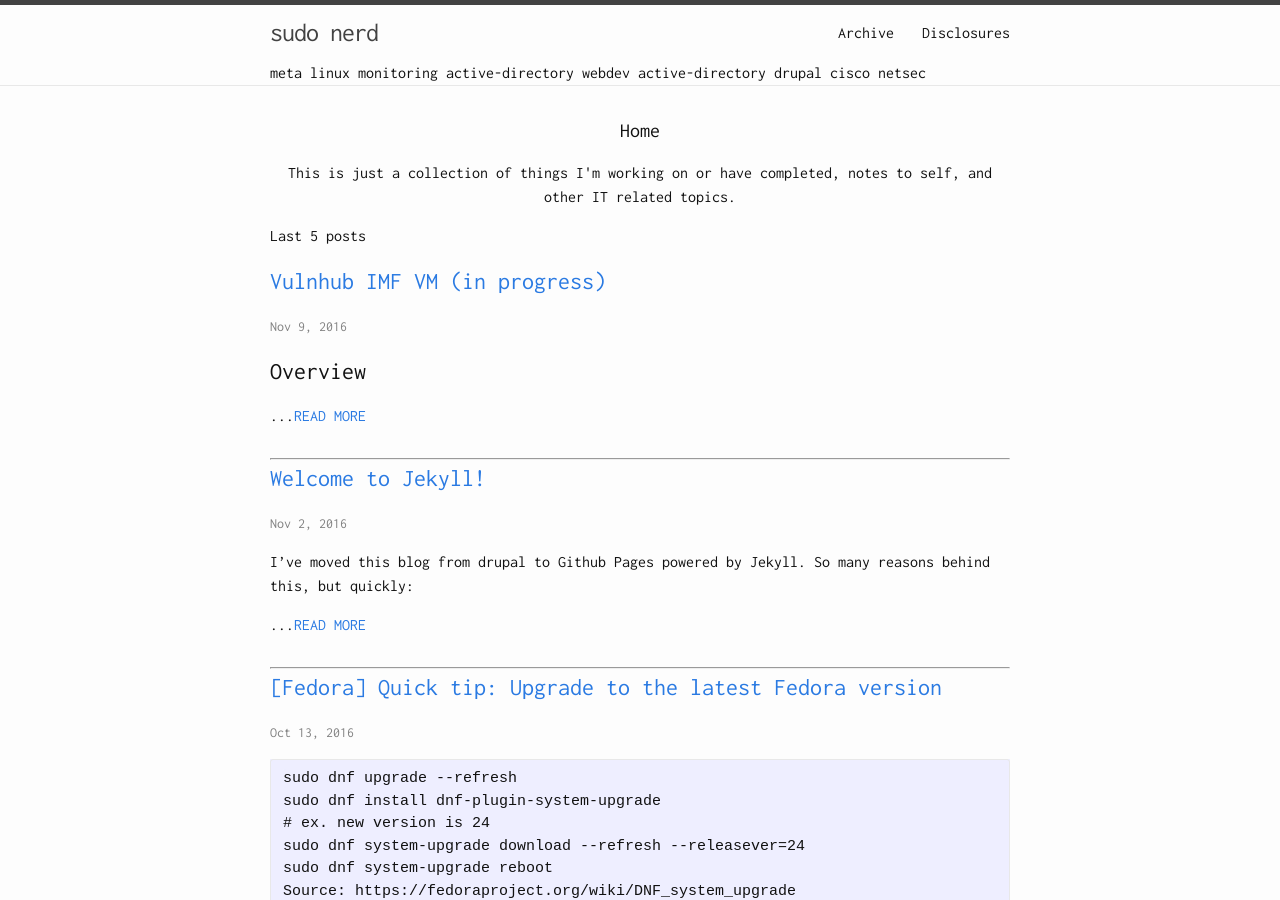
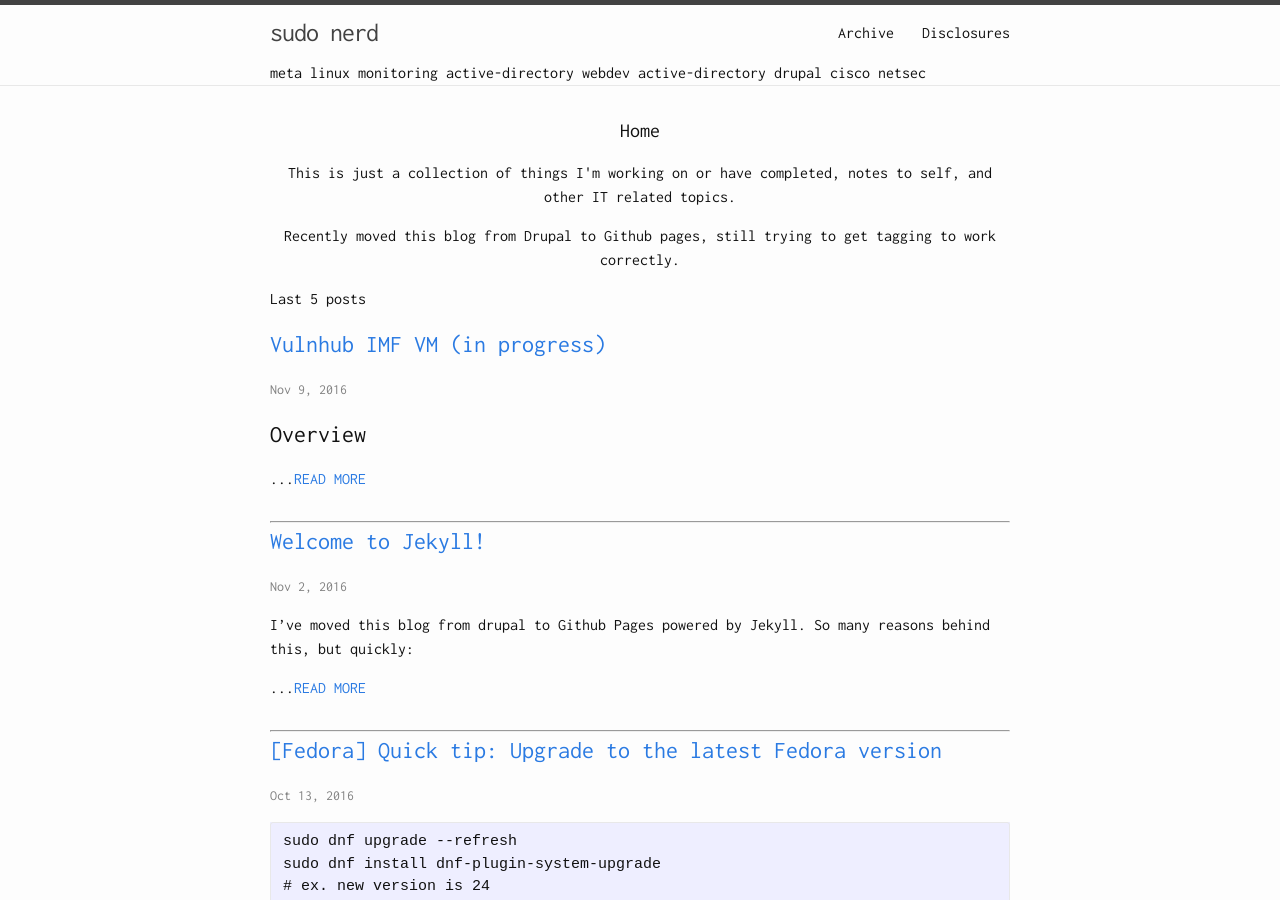
Before and after one commit to educationnull/thejaspher.github.io, a Jekyll site: the page built from index.md, in a window 1280 px wide and 900 px high. Built offline with Jekyll 4.4.1, drawn with Linux system fonts in a browser that asks for light colours.

Commit message:
Update home.html

```diff
--- a/_layouts/home.html
+++ b/_layouts/home.html
@@ -6,6 +6,7 @@ layout: default
   <div class="front">
     <h1 class="page-heading">Home</h1>
     <p>This is just a collection of things I'm working on or have completed, notes to self, and other IT related topics.</p>
+    <p>Recently moved this blog from Drupal to Github pages, still trying to get tagging to work correctly.</p>
   </div>
   {{ content }}
   <p>Last 5 posts</p>
```
